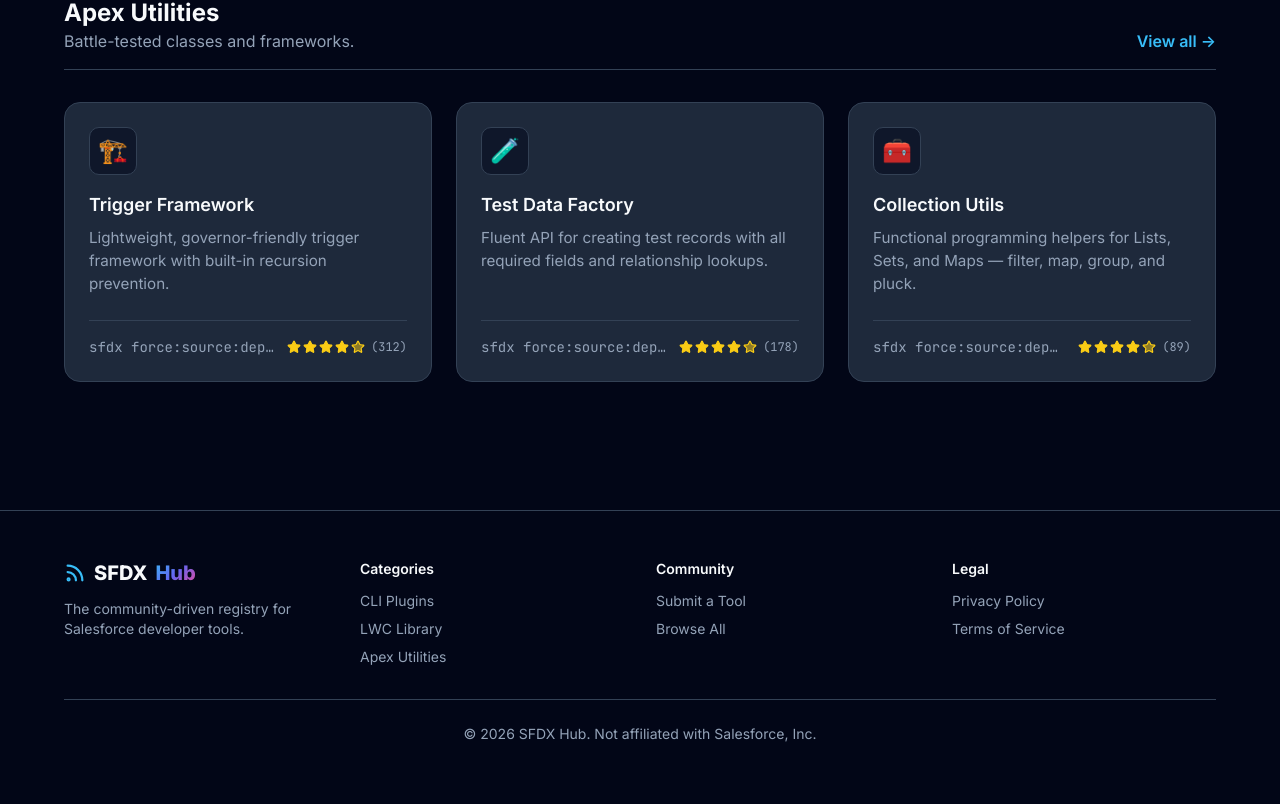
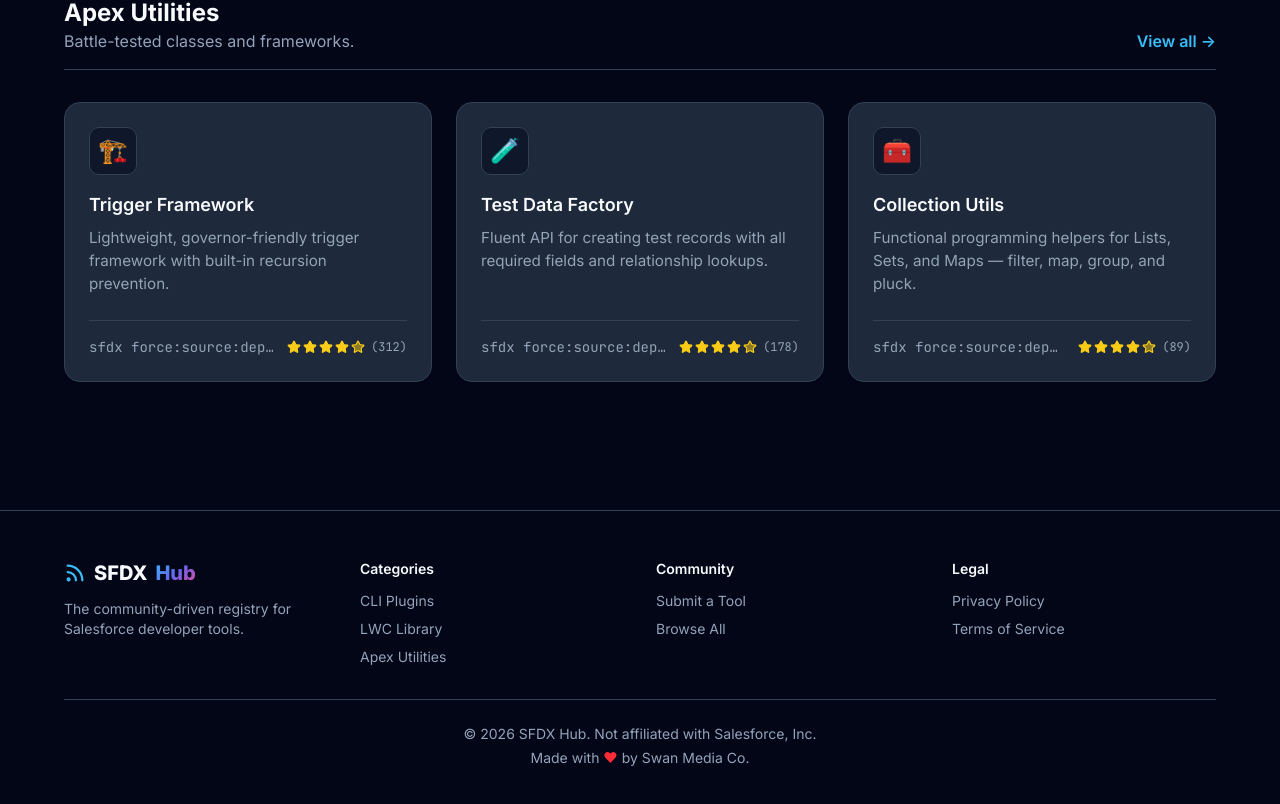
Before and after one commit to Marceswan/sf-cli-hub, a Next.js app: page / in a window 1280 px wide. Shown: the part 1952-2756 px from the top of the page. Built offline with nearby package versions, Linux system fonts and the light colour scheme; no server answers.

Commit message:
Update domain to sfdxhub.com and add Swan Media Co. footer credit

```diff
--- a/next.config.ts
+++ b/next.config.ts
@@ -10,7 +10,7 @@
     AUTH_GITHUB_SECRET:
       process.env.AUTH_GITHUB_SECRET || "1aaf2aad6412a4e3fdcb62e57212d2ae3f99a826",
     NEXT_PUBLIC_APP_URL:
-      process.env.NEXT_PUBLIC_APP_URL || "https://sf-cli-hub.vercel.app",
+      process.env.NEXT_PUBLIC_APP_URL || "https://sfdxhub.com",
     AUTH_TRUST_HOST: process.env.AUTH_TRUST_HOST || "true",
   },
   images: {
--- a/package.json
+++ b/package.json
@@ -1,5 +1,5 @@
 {
-  "name": "sf-cli-hub",
+  "name": "sfdxhub",
   "version": "1.0.0",
   "private": true,
   "scripts": {
--- a/src/components/layout/footer.tsx
+++ b/src/components/layout/footer.tsx
@@ -73,8 +73,9 @@
           </div>
         </div>
 
-        <div className="border-t border-border pt-6 text-center text-sm text-text-muted">
+        <div className="border-t border-border pt-6 text-center text-sm text-text-muted space-y-1">
           <p>&copy; {new Date().getFullYear()} SFDX Hub. Not affiliated with Salesforce, Inc.</p>
+          <p>Made with <span className="text-red-500">&hearts;</span> by Swan Media Co.</p>
         </div>
       </div>
     </footer>
--- a/src/lib/github.ts
+++ b/src/lib/github.ts
@@ -52,7 +52,7 @@
       {
         headers: {
           Accept: "application/vnd.github.v3+json",
-          "User-Agent": "sf-cli-hub",
+          "User-Agent": "sfdxhub",
         },
       }
     );
```
Also changed, not shown: 1 other file (tests, documents, lock files or other folders).
